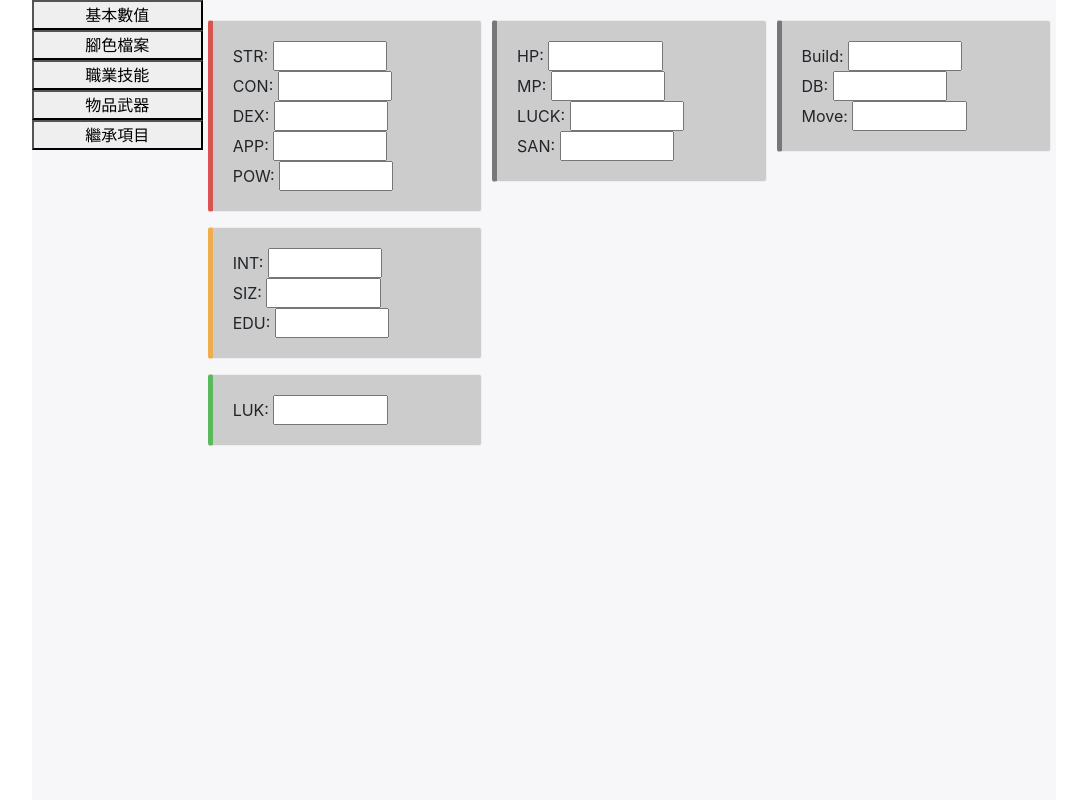
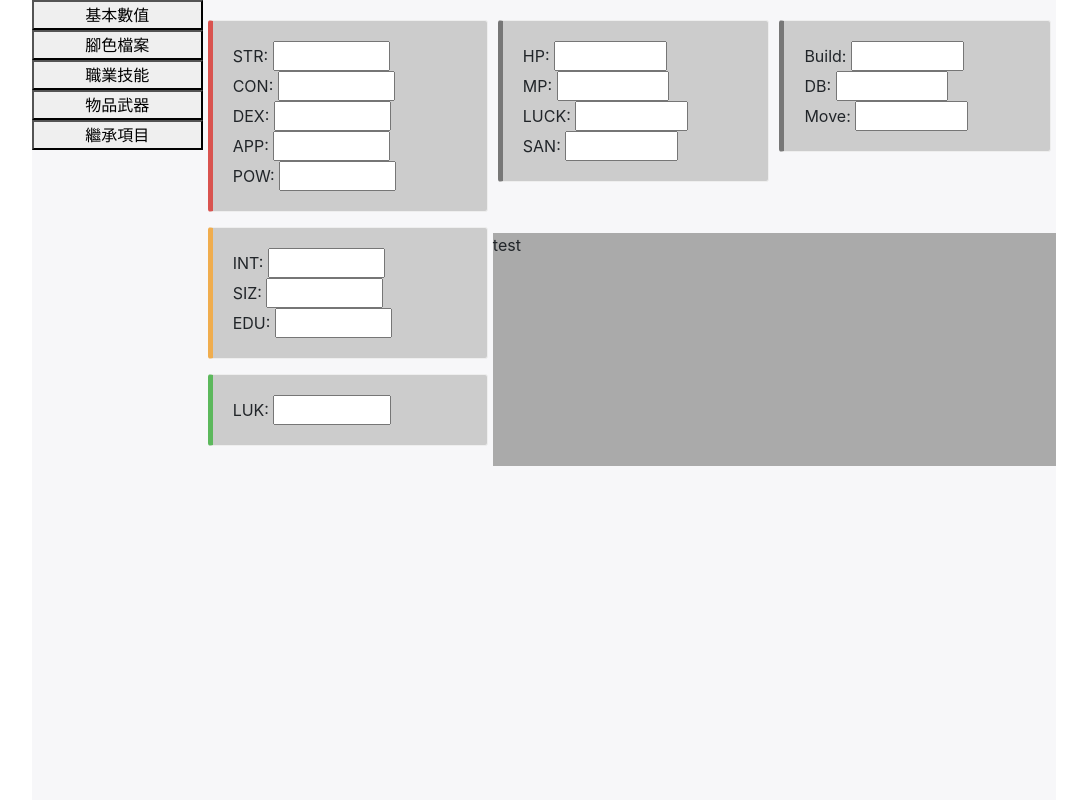
Before and after one commit to ntp890517/COC, a Django app: page /index/ in a window 1280 px wide. Shown: the part 56-856 px from the top of the page, without its empty margins (96-1183 px from the left). Run offline with Django 3.2, Linux system fonts and the light colour scheme; some libraries are stand-ins or nearby versions.

Commit message:
grid style

```diff
--- a/COC/Create_Character/templates/index.html
+++ b/COC/Create_Character/templates/index.html
@@ -27,6 +27,24 @@
     }
     </script>
     <style>
+        .srlin-dice-area {
+            grid-area: d;
+        }
+        .srlin-value-col-1 {
+            grid-area: a;
+        }
+        .srlin-value-col-2 {
+            grid-area: b;
+        }
+        .srlin-value-col-3 {
+            grid-area: c;
+        }
+        .srlin-container {
+            display: grid;
+            grid-template-columns: auto 33% 33%;
+            grid-template-rows: 50% 50%;
+            grid-template-areas: "a b c" "a d d";
+        }
         .bs-callout {
             padding: 20px;
             margin: 20px 5px;
@@ -102,8 +120,8 @@
             <button style="width: 100%">繼承項目</button>
         </div>
         <div class="col-10" style="padding: 0;margin: 0">
-            <div class="row" style="padding: 0;margin: 0">
-                <div class="col-4" style="padding: 0;margin: 0;">
+            <div class="srlin-container">
+                <div class="srlin-value-col-1">
                     <div class="bs-callout bs-callout-danger" style="background-color: #CCCCCC;">
                         STR: <input type="text" name="str" style="width: 50%"><br>
                         CON: <input type="text" name="con" style="width: 50%"><br>
@@ -120,7 +138,7 @@
                         LUK: <input type="text" name="luk" style="width: 50%"><br>
                     </div>
                 </div>
-                <div class="col-4" style="padding: 0;margin: 0;">
+                <div class="srlin-value-col-2" >
                         <div  class="bs-callout bs-callout-default" style="background-color: #CCCCCC;">
                             HP: <input type="text" name="hp" style="width: 50%"><br>
                             MP: <input type="text" name="mp" style="width: 50%"><br>
@@ -128,13 +146,14 @@
                             SAN: <input type="text" name="san" style="width: 50%"><br>
                         </div>
                     </div>
-                <div class="col-4" style="padding: 0;margin: 0;">
+                <div class="srlin-value-col-3">
                         <div  class="bs-callout bs-callout-default" style="background-color: #CCCCCC;">
                             Build: <input type="text" name="build" style="width: 50%"><br>
                             DB: <input type="text" name="DB" style="width: 50%"><br>
                             Move: <input type="text" name="move" style="width: 50%"><br>
                         </div>
                 </div>
+                <div class="srlin-dice-area" style="background-color: #AAAAAA;">test</div>
             </div>
         </div>
     </div>
```
